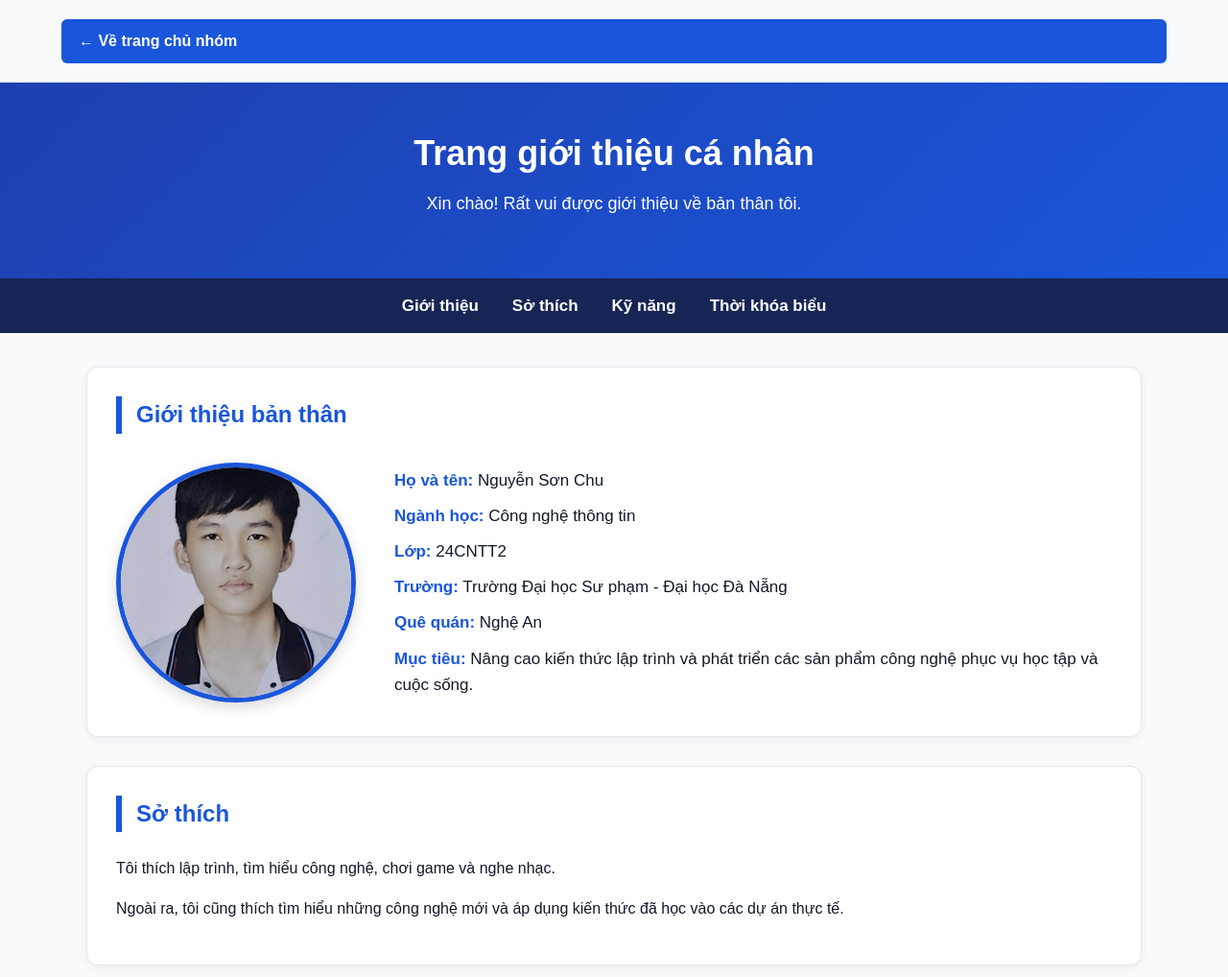
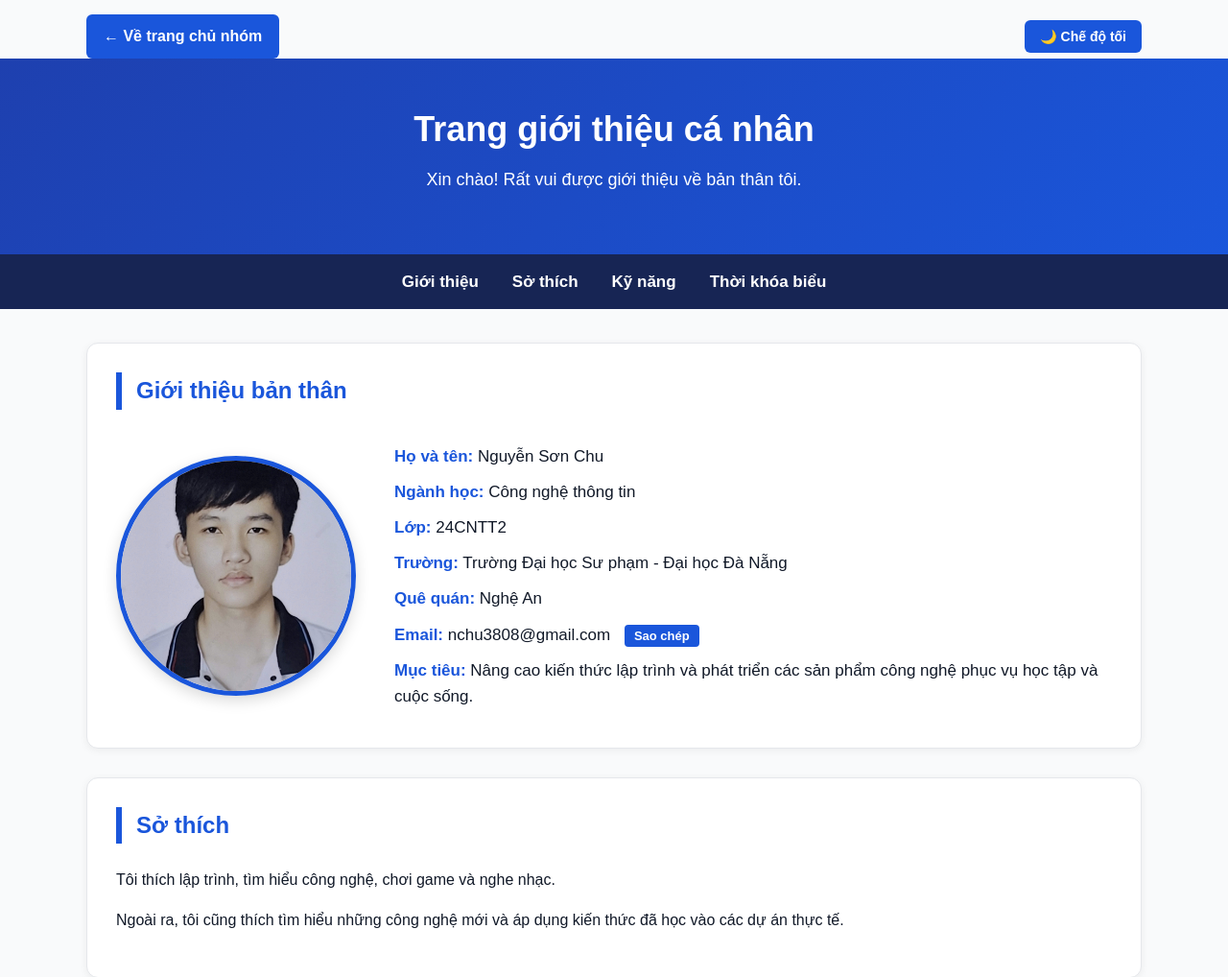
Before and after one commit to phoutsana/ltweb-doan-nhom08, a PHP site: page /thanhvien/3120224020_chu/gioithieu.html in a window 1280 px wide. Shown: the top 1018 px of the page at 96% size. Run offline with PHP 8.4, Linux system fonts and the light colour scheme.

Commit message:
feat(3120224020_chu): hoan thien giao dien, dark mode va tinh nang copy email

```diff
--- a/thanhvien/3120224020_chu/gioithieu.html
+++ b/thanhvien/3120224020_chu/gioithieu.html
@@ -60,6 +60,129 @@
 
         .back-home:hover {
             background-color: var(--mau-chinh-hover);
+        }
+
+        /* Thanh chứa nút điều hướng & nút đổi giao diện */
+        .thanh-cong-cu-dau {
+            display: flex;
+            justify-content: space-between;
+            align-items: center;
+            width: 90%;
+            max-width: 1100px;
+            margin: 15px auto 0;
+        }
+
+        .thanh-cong-cu-dau .back-home {
+            margin: 0;
+        }
+
+        /* Nút chuyển đổi Dark Mode */
+        .btn-theme-toggle {
+            background-color: var(--mau-chinh);
+            color: var(--mau-trang);
+            border: none;
+            padding: 9px 16px;
+            border-radius: 6px;
+            font-weight: bold;
+            font-size: 14px;
+            cursor: pointer;
+            transition: background-color 0.2s ease;
+        }
+
+        .btn-theme-toggle:hover {
+            background-color: var(--mau-chinh-hover);
+        }
+
+        /* Nút sao chép Email */
+        .btn-copy-email {
+            background-color: var(--mau-chinh);
+            color: var(--mau-trang);
+            border: none;
+            padding: 4px 10px;
+            border-radius: 4px;
+            font-size: 13px;
+            font-weight: bold;
+            cursor: pointer;
+            margin-left: 10px;
+            transition: background-color 0.2s ease;
+        }
+
+        .btn-copy-email:hover {
+            background-color: var(--mau-chinh-hover);
+        }
+
+        /* Hộp thông báo sao chép (Toast notification) */
+        .copy-toast {
+            position: fixed;
+            bottom: 25px;
+            right: 25px;
+            background-color: #0e9f6e;
+            color: #ffffff;
+            padding: 12px 20px;
+            border-radius: 8px;
+            box-shadow: 0 4px 15px rgba(0, 0, 0, 0.2);
+            font-size: 15px;
+            font-weight: bold;
+            opacity: 0;
+            visibility: hidden;
+            transition: opacity 0.3s ease, visibility 0.3s ease;
+            z-index: 9999;
+        }
+
+        .copy-toast.show {
+            opacity: 1;
+            visibility: visible;
+        }
+
+        /* Chế độ nền tối (Dark Mode) */
+        body.dark-mode {
+            background-color: #121827;
+            color: #e5e7eb;
+        }
+
+        body.dark-mode section,
+        body.dark-mode article {
+            background-color: #1f2937;
+            color: #e5e7eb;
+            box-shadow: 0 4px 15px rgba(0, 0, 0, 0.4);
+            border-color: #374151;
+        }
+
+        body.dark-mode h2,
+        body.dark-mode .info strong,
+        body.dark-mode caption {
+            color: #60a5fa;
+            border-left-color: #60a5fa;
+        }
+
+        body.dark-mode .profile img {
+            border-color: #3b82f6;
+        }
+
+        body.dark-mode #ky-nang li {
+            background-color: #374151;
+            border-color: #4b5563;
+            border-left-color: #60a5fa;
+            color: #f3f4f6;
+        }
+
+        body.dark-mode .bang-cuon-ngang {
+            border-color: #4b5563;
+        }
+
+        body.dark-mode table,
+        body.dark-mode th,
+        body.dark-mode td {
+            border-color: #4b5563;
+        }
+
+        body.dark-mode th {
+            background-color: #1e3a8a;
+            color: #ffffff;
+        }
+
+        body.dark-mode tbody tr:nth-child(even) {
+            background-color: #283548;
         }
 
         /* Phần đầu trang - Dùng Flexbox */
@@ -288,10 +411,15 @@
 
 <body>
 
-    <!-- LIÊN KẾT QUAY VỀ TRANG CHỦ NHÓM (Dùng ../../index.html) -->
-    <a class="back-home" href="../../index.html">
-        ← Về trang chủ nhóm
-    </a>
+    <!-- KHU VỰC ĐIỀU HƯỚNG VÀ CHUYỂN ĐỔI CHẾ ĐỘ SÁNG / TỐI -->
+    <div class="thanh-cong-cu-dau">
+        <a class="back-home" href="../../index.html">
+            ← Về trang chủ nhóm
+        </a>
+        <button id="btn-toggle-theme" class="btn-theme-toggle" type="button">
+            🌙 Chế độ tối
+        </button>
+    </div>
 
 
     <!-- PHẦN ĐẦU TRANG -->
@@ -373,6 +501,12 @@
                     <p>
                         <strong>Quê quán:</strong>
                         Nghệ An
+                    </p>
+
+                    <p>
+                        <strong>Email:</strong>
+                        nchu3808@gmail.com
+                        <button id="btn-copy-email" class="btn-copy-email" type="button">Sao chép</button>
                     </p>
 
                     <p>
@@ -600,6 +734,10 @@
     </main>
 
 
+    <!-- HỘP THÔNG BÁO SAO CHÉP EMAIL -->
+    <div id="copy-toast" class="copy-toast"></div>
+
+
     <!-- CHÂN TRANG -->
     <footer>
 
@@ -614,6 +752,9 @@
     </footer>
 
 
+    <!-- NẠP JAVASCRIPT TƯƠNG TÁC RIÊNG CỦA CÁ NHÂN -->
+    <script src="js/canhan.js"></script>
+
 </body>
 
 </html>
--- /dev/null
+++ b/thanhvien/3120224020_chu/js/canhan.js
@@ -0,0 +1,57 @@
+/* ==========================================================
+   TƯƠNG TÁC JAVASCRIPT TRANG CÁ NHÂN (MSSV: 3120224020_chu)
+   1. Chuyển đổi giao diện Sáng / Tối & ghi nhớ qua localStorage
+   2. Nút sao chép Email vào clipboard kèm thông báo trực quan
+   ========================================================== */
+
+document.addEventListener("DOMContentLoaded", () => {
+    // ----------------------------------------------------
+    // TƯƠNG TÁC 1: CHUYỂN ĐỔI CHẾ ĐỘ SÁNG / TỐI (DARK MODE)
+    // ----------------------------------------------------
+    const themeBtn = document.getElementById("btn-toggle-theme");
+    const currentTheme = localStorage.getItem("theme");
+
+    // Khởi tạo theo cấu hình đã lưu
+    if (currentTheme === "dark") {
+        document.body.classList.add("dark-mode");
+        if (themeBtn) themeBtn.textContent = "☀️ Chế độ sáng";
+    }
+
+    if (themeBtn) {
+        themeBtn.addEventListener("click", () => {
+            document.body.classList.toggle("dark-mode");
+            const isDark = document.body.classList.contains("dark-mode");
+
+            // Lưu trạng thái vào localStorage
+            localStorage.setItem("theme", isDark ? "dark" : "light");
+            themeBtn.textContent = isDark ? "☀️ Chế độ sáng" : "🌙 Chế độ tối";
+        });
+    }
+
+    // ----------------------------------------------------
+    // TƯƠNG TÁC 2: SAO CHÉP EMAIL VÀO CLIPBOARD KÈM THÔNG BÁO
+    // ----------------------------------------------------
+    const copyBtn = document.getElementById("btn-copy-email");
+    const emailText = "nchu3808@gmail.com";
+    const toast = document.getElementById("copy-toast");
+
+    if (copyBtn) {
+        copyBtn.addEventListener("click", async () => {
+            try {
+                await navigator.clipboard.writeText(emailText);
+
+                // Hiển thị thông báo toast
+                if (toast) {
+                    toast.textContent = `✓ Đã sao chép email: ${emailText}`;
+                    toast.classList.add("show");
+
+                    setTimeout(() => {
+                        toast.classList.remove("show");
+                    }, 2500);
+                }
+            } catch (err) {
+                alert("Không thể sao chép: " + err);
+            }
+        });
+    }
+});
```
Also changed, not shown: thanhvien/3120224020_chu/style-canhan.css (+130 -22 lines).
